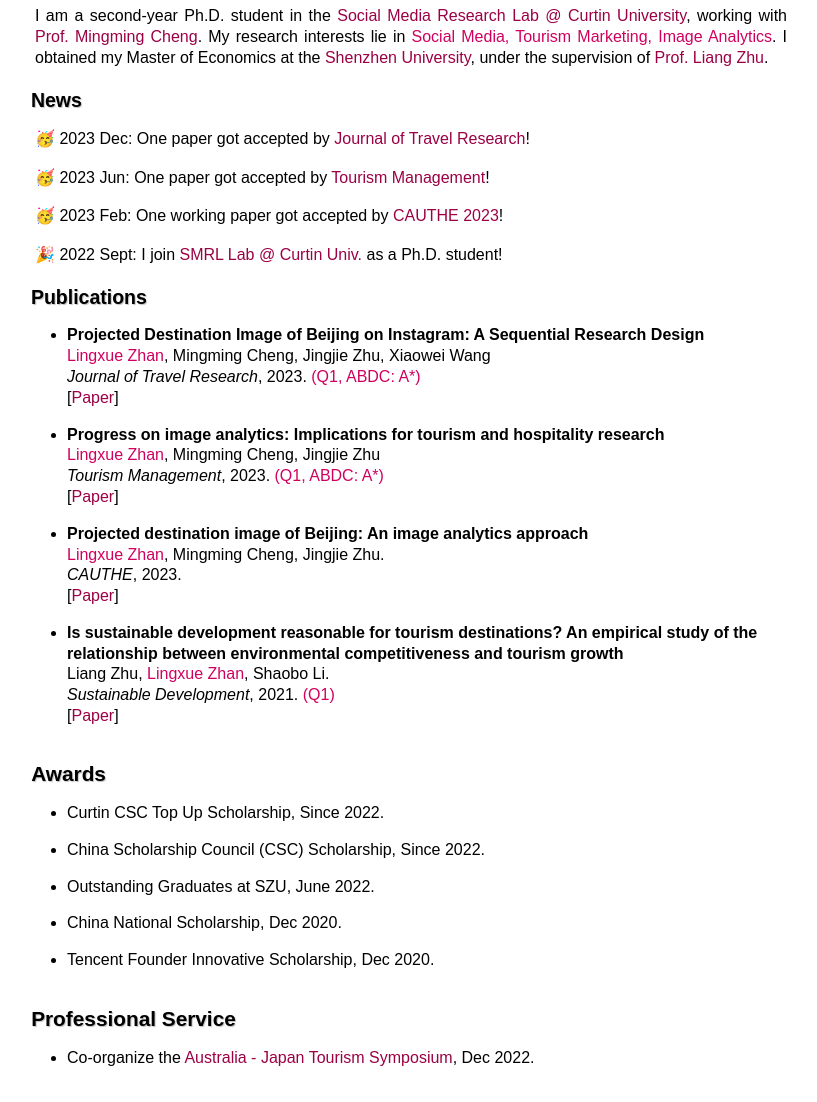
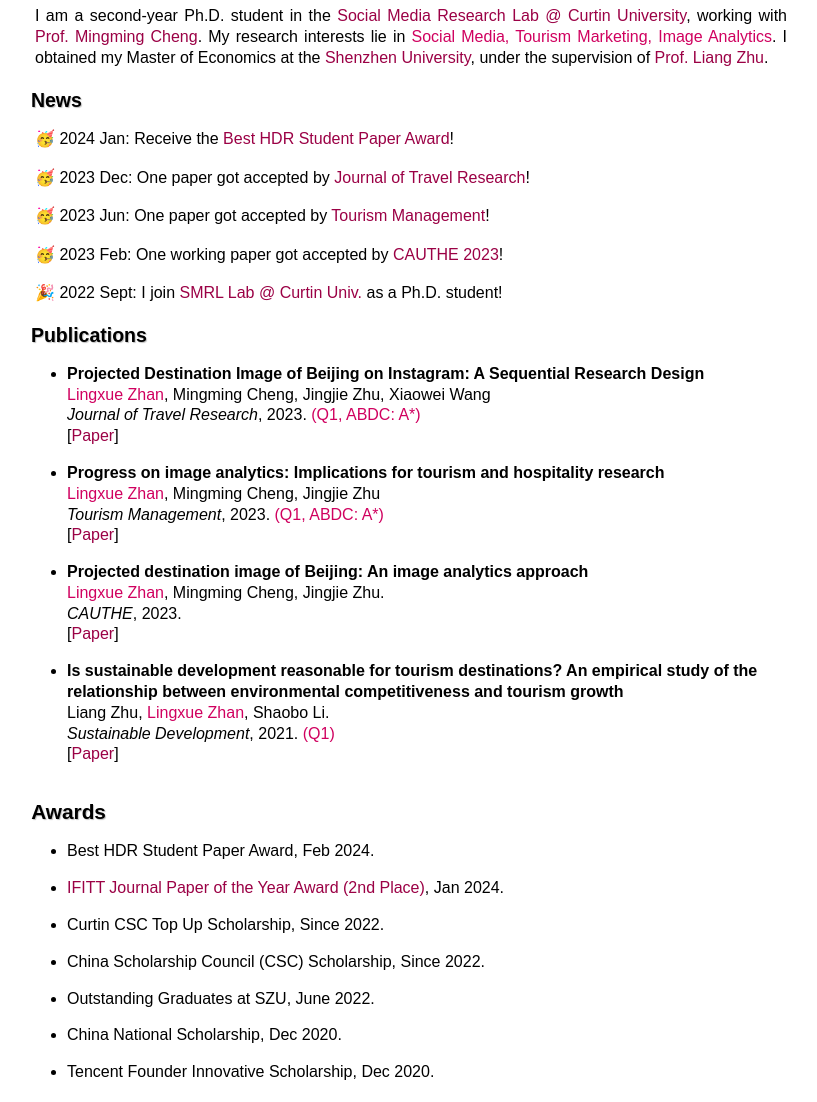
Before and after one commit to LingxueZhan/lingxuezhan.github.io, a plain HTML site: page index.html in a window 1280 px wide. Shown: the part 333-1435 px from the top of the page, without its empty margins (233-1050 px from the left). Drawn offline with Linux system fonts and the light colour scheme; some icons are missing.

Commit message:
Update index.html

```diff
--- a/index.html
+++ b/index.html
@@ -42,6 +42,7 @@
 
         <!-- <p></p>         -->
         <h1><a name="new">News</h1>
+        <p style="font-size:16px">&#129395; 2024 Jan: Receive the <a href="https://www.linkedin.com/posts/social-media-research-lab-861247233_bestabrhdrabrstudentabrpaper-curtin-hdr-activity-7165958952218791937-lEAn?utm_source=share&utm_medium=member_desktop" style="color:#9B0145;">Best HDR Student Paper Award</a>!</p>
         <p style="font-size:16px">&#129395; 2023 Dec: One paper got accepted by <a href="https://journals.sagepub.com/home/jtr" style="color:#9B0145;">Journal of Travel Research</a>!</p>
         <p style="font-size:16px">&#129395; 2023 Jun: One paper got accepted by <a href="https://www.sciencedirect.com/journal/tourism-management" style="color:#9B0145;">Tourism Management</a>!</p>
         <p style="font-size:16px">&#129395; 2023 Feb: One working paper got accepted by <a href="https://forumgroup.eventsair.com/cauthe-2023/" style="color:#9B0145;">CAUTHE 2023</a>!</p>
@@ -78,6 +79,8 @@
         <!-- <p></p>    -->
         <h1><a name="awards">Awards</h1>
           <ul>
+            <li>Best HDR Student Paper Award, Feb 2024.
+            <li><a href="ifitt.pdf" style="color:#9B0145;">IFITT Journal Paper of the Year Award (2nd Place)</a>, Jan 2024.
             <li>Curtin CSC Top Up Scholarship, Since 2022.
             <li>China Scholarship Council (CSC) Scholarship, Since 2022.
             <li>Outstanding Graduates at SZU, June 2022.
```
